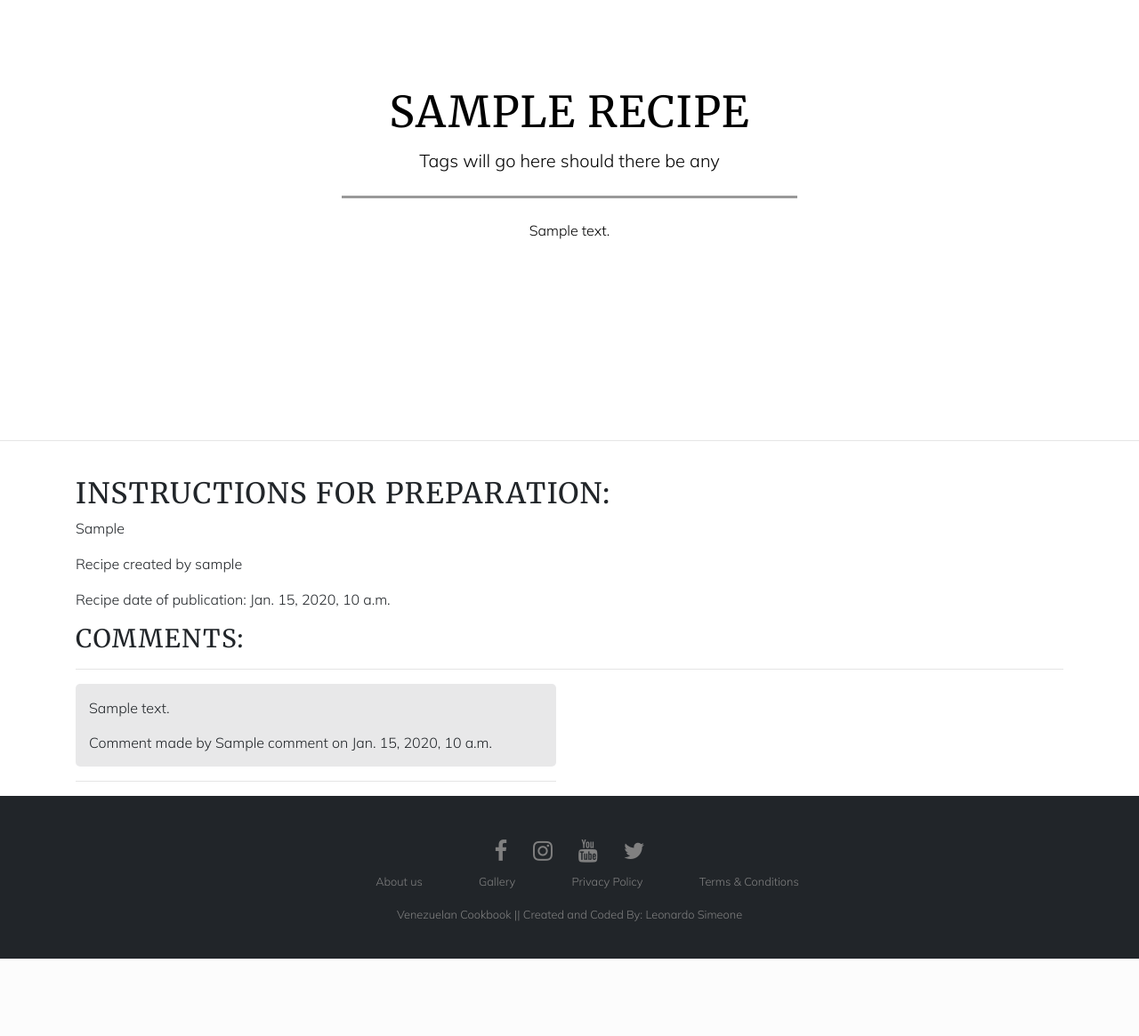
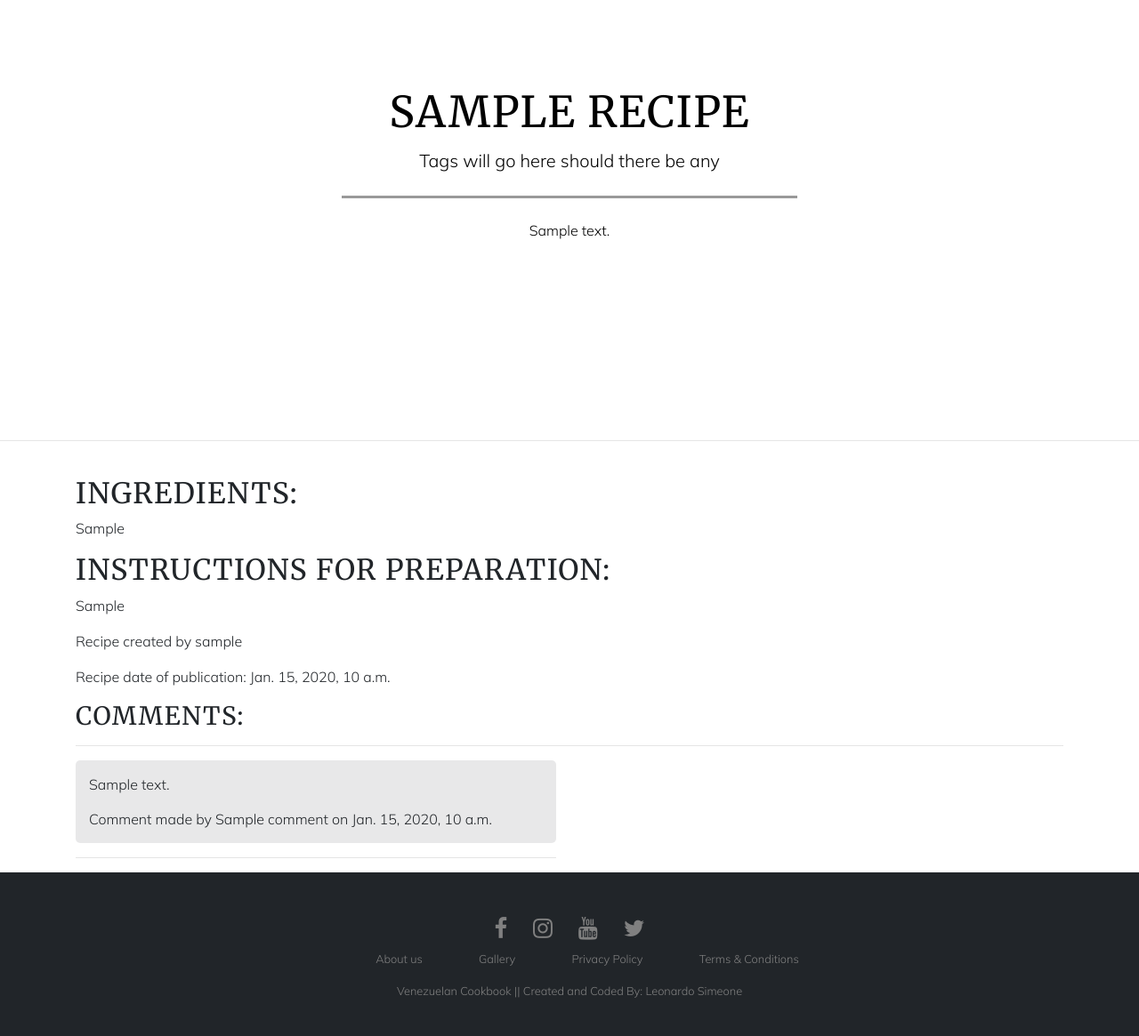
Before and after one commit to leonardo-simeone/venezuelan-food-cookbook, a Django app: page /recipe/1/ in a window 1280 px wide. Shown: the part 105-1270 px from the top of the page at 89% size. Before the commit the page ends 1183 px from the top, so only its background shows below. Run offline with Django 3.2, Linux system fonts and the light colour scheme; tables that the repository leaves empty hold one stand-in row (values such as "Sample post").

Commit message:
Add ingredients field to recipe template

```diff
--- a/templates/recipe.html
+++ b/templates/recipe.html
@@ -25,10 +25,16 @@
 <hr>
 <br>
 <div class="container">
+    <h2>Ingredients:</h2>
+    <div class="row">
+        <div class="col">
+            <p class="instructions">{{recipe_object.ingredients|linebreaksbr}}</p>
+        </div>
+    </div>
     <h2>Instructions for Preparation:</h2>
     <div class="row">
         <div class="col">
-            <p id="instructions">{{recipe_object.instructions}}</p>
+            <p class="instructions">{{recipe_object.instructions}}</p>
         </div>
     </div>
     <p>Recipe created by {{recipe_object.creator}}</p>
```
